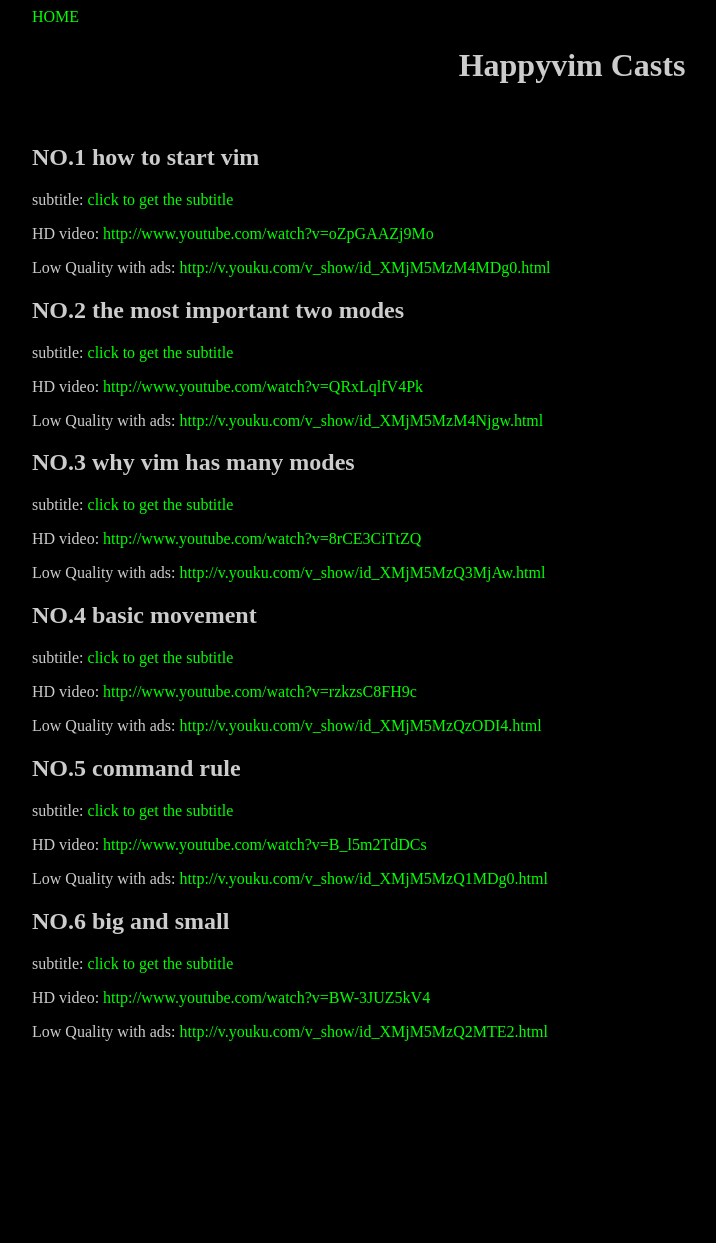
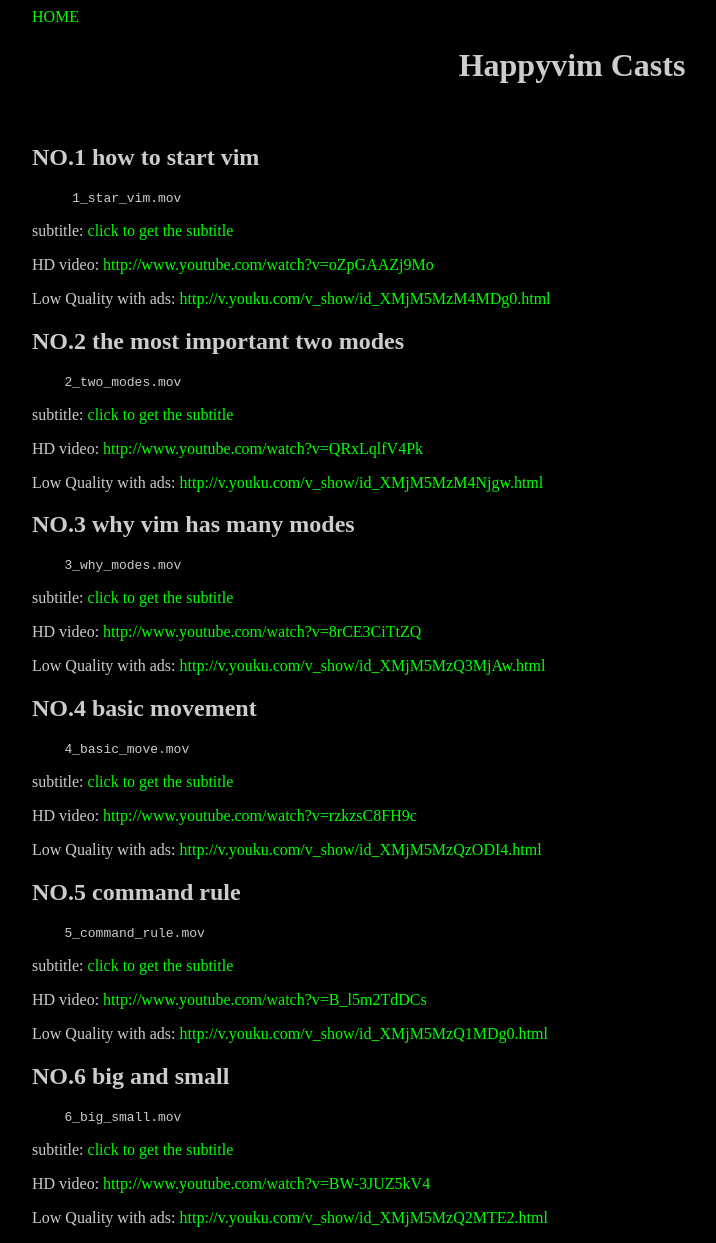
Before and after one commit to happypeter/gitbeijing, a Jekyll site: the page built from _posts/2011-1-14-happyvim-casts.md, in a window 1280 px wide. Shown: the whole page, without its empty margins (68-784 px from the left). Built offline with Jekyll 4.4.1, drawn with Linux system fonts in a browser that asks for light colours; Markdown is read by kramdown in place of the engine named in the settings; comment, search, counter and statistics services are not loaded; before the commit the page ends 1057 px from its top, so only the background shows below that.

Commit message:
add filename for LGCB

```diff
--- a/_posts/2011-1-14-happyvim-casts.md
+++ b/_posts/2011-1-14-happyvim-casts.md
@@ -2,6 +2,9 @@
 layout: post
 ---
 ## NO.1 how to start vim
+
+     1_star_vim.mov
+
 subtitle: [click to get the subtitle](./files/1_star_vim.srt)
 
 HD video: <http://www.youtube.com/watch?v=oZpGAAZj9Mo>
@@ -9,6 +12,9 @@
 Low Quality with ads: <http://v.youku.com/v_show/id_XMjM5MzM4MDg0.html>
 
 ## NO.2 the most important two modes
+
+    2_two_modes.mov
+
 subtitle: [click to get the subtitle](./files/2_two_modes.srt)
 
 HD video: <http://www.youtube.com/watch?v=QRxLqlfV4Pk>
@@ -16,6 +22,9 @@
 Low Quality with ads: <http://v.youku.com/v_show/id_XMjM5MzM4Njgw.html>
 
 ## NO.3 why vim has many modes
+
+    3_why_modes.mov
+
 subtitle: [click to get the subtitle](./files/3_why_modes.srt)
 
 HD video: <http://www.youtube.com/watch?v=8rCE3CiTtZQ>
@@ -23,6 +32,9 @@
 Low Quality with ads: <http://v.youku.com/v_show/id_XMjM5MzQ3MjAw.html>
 
 ## NO.4 basic movement
+
+    4_basic_move.mov
+
 subtitle: [click to get the subtitle](./files/4_basic_move.srt)
 
 HD video: <http://www.youtube.com/watch?v=rzkzsC8FH9c>
@@ -30,6 +42,9 @@
 Low Quality with ads: <http://v.youku.com/v_show/id_XMjM5MzQzODI4.html>
 
 ## NO.5 command rule
+
+    5_command_rule.mov
+
 subtitle: [click to get the subtitle](./files/5_command_rule.srt)
 
 HD video: <http://www.youtube.com/watch?v=B_l5m2TdDCs>
@@ -37,6 +52,9 @@
 Low Quality with ads: <http://v.youku.com/v_show/id_XMjM5MzQ1MDg0.html>
 
 ## NO.6 big and small
+
+    6_big_small.mov
+
 subtitle: [click to get the subtitle](./files/6_big_small.srt)
 
 HD video: <http://www.youtube.com/watch?v=BW-3JUZ5kV4>
```
